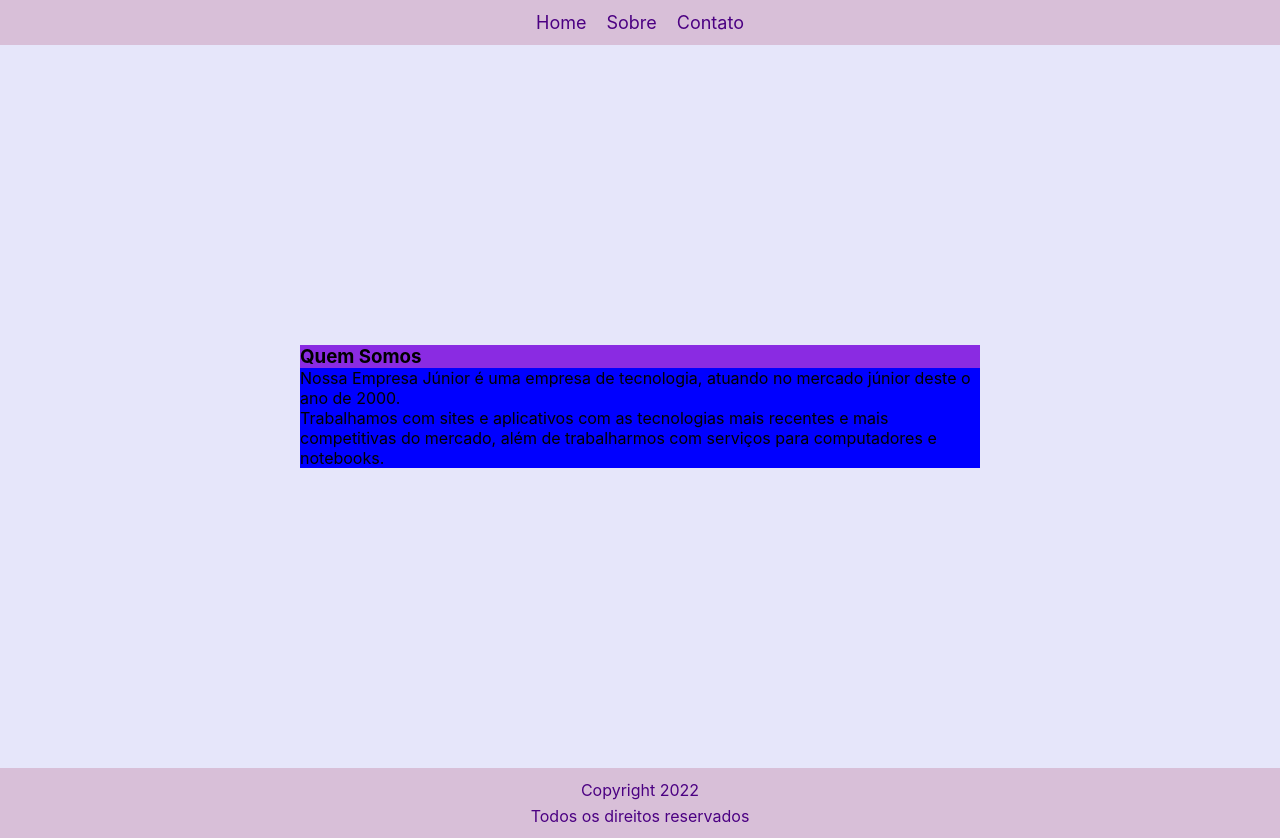
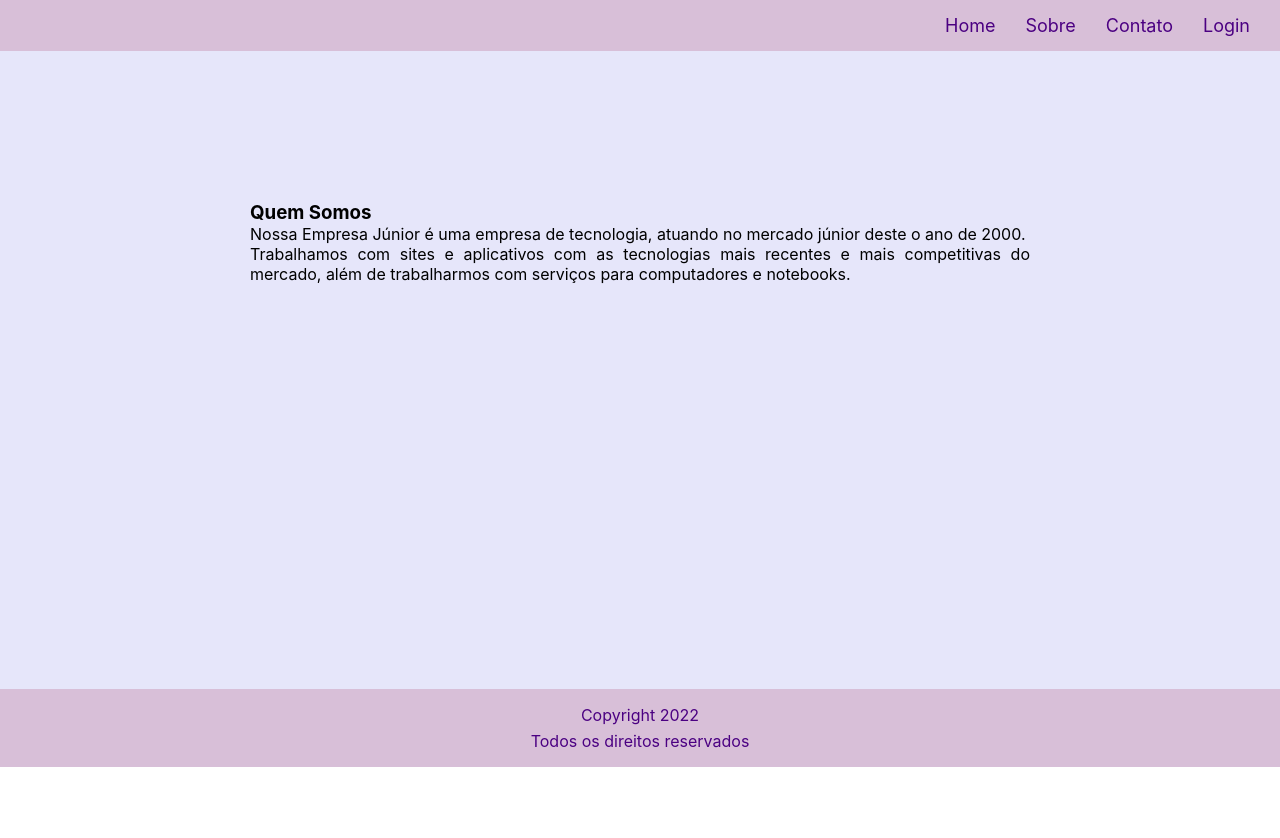
Before and after one commit to MarianaSiano/desafio-react-code, a React (Create React App) app: page /sobre in a window 1280 px wide. After the commit the page ends 800 px from the top, so only its background shows below. Built offline with nearby package versions, Linux system fonts and the light colour scheme.

Commit message:
Alguns ajustes feitos e arquivo de login criado

```diff
--- a/src/components/css/Contents.css
+++ b/src/components/css/Contents.css
@@ -1,5 +1,4 @@
 .Contents {
-    margin: 0;
     background-color: #E6E6FA;
-    padding: 300px;
+    padding: 150px 250px 405px 250px;
 }
--- a/src/components/css/Footer.css
+++ b/src/components/css/Footer.css
@@ -1,6 +1,6 @@
 .Footer {
     background-color: #D8BFD8;
-    padding: 6px;
+    padding: 10px;
     text-align: center;
 }
 
--- a/src/components/css/Navbar.css
+++ b/src/components/css/Navbar.css
@@ -6,13 +6,13 @@
 
 .Navbar nav {
     flex: 1;
-    padding: 12px;
+    padding: 15px;
 }
 
 .Navbar ul {
     list-style: none;
     padding: 0;
-    text-align: center;
+    text-align: right;
 }
 
 .Navbar li {
@@ -21,7 +21,7 @@
 
 .Navbar li a {
     flex: 1;
-    padding: 10px;
+    padding: 15px;
     text-decoration: none;
     font-size: 18px;
     color: #4B0082;
--- a/src/components/layouts/Contents.jsx
+++ b/src/components/layouts/Contents.jsx
@@ -10,7 +10,8 @@ import { Routes, Route } from 'react-router-dom'
 //Importe view
 import Home from '../../views/pages/Home';
 import Sobre from '../../views/pages/Sobre';
-import Contact from '../../views/pages/Contact'
+import Contact from '../../views/pages/Contact';
+import Login from '../../views/pages/Login';
 import NotFound from '../../views/pages/NotFound';
 
 const Content = props => (
@@ -20,7 +21,9 @@ const Content = props => (
 
             <Route path='/sobre' element={<Sobre />} />
 
-            <Route path='/Contact' element={<Contact />} />
+            <Route path='/conta' element={<Contact />} />
+
+            <Route path='/login' element={<Login />} />
 
             <Route path='*' element={<NotFound />} />
         </Routes>
--- a/src/components/layouts/Navbar.jsx
+++ b/src/components/layouts/Navbar.jsx
@@ -22,6 +22,10 @@ const Navbar = props => (
                 <li>
                     <Link to='/contato'>Contato</Link>
                 </li>
+
+                <li>
+                    <Link to='/login'>Login</Link>
+                </li>
             </ul>
         </nav>
     </aside>
--- a/src/views/pages/Contact.jsx
+++ b/src/views/pages/Contact.jsx
@@ -0,0 +1,12 @@
+import './css/Contact.css'
+import React from "react";
+
+const Contact = props => {
+    return (
+        <div className="Contact">
+            <h1>Entre em contato conosco!!</h1>
+        </div>
+    )
+}
+
+export default Contact
--- /dev/null
+++ b/src/views/pages/Login.jsx
@@ -0,0 +1,11 @@
+import './css/Login.css'
+import React from "react";
+
+const Login = props => {
+    return (
+        <div className="Login">
+        </div>
+    )
+}
+
+export default Login
--- a/src/views/pages/NotFound.jsx
+++ b/src/views/pages/NotFound.jsx
@@ -3,7 +3,7 @@ import React from "react";
 
 const NotFound = props => (
     <div className="NotFound">
-        <p>Error 404 | Página não encontrada</p>
+        <h1>Error 404 | Página não encontrada</h1>
     </div>
 )
 
--- a/src/views/pages/css/Sobre.css
+++ b/src/views/pages/css/Sobre.css
@@ -1,11 +1,3 @@
 .Sobre {
-    margin: 0;
+    text-align: justify;
 }
-
-.Sobre p {
-    background-color: blue;
-}
-
-.Sobre h3 {
-    background-color: blueviolet;
-}
```
Also changed, not shown: src/views/pages/css/Contact.css (added), src/views/pages/css/Login.css (added).
